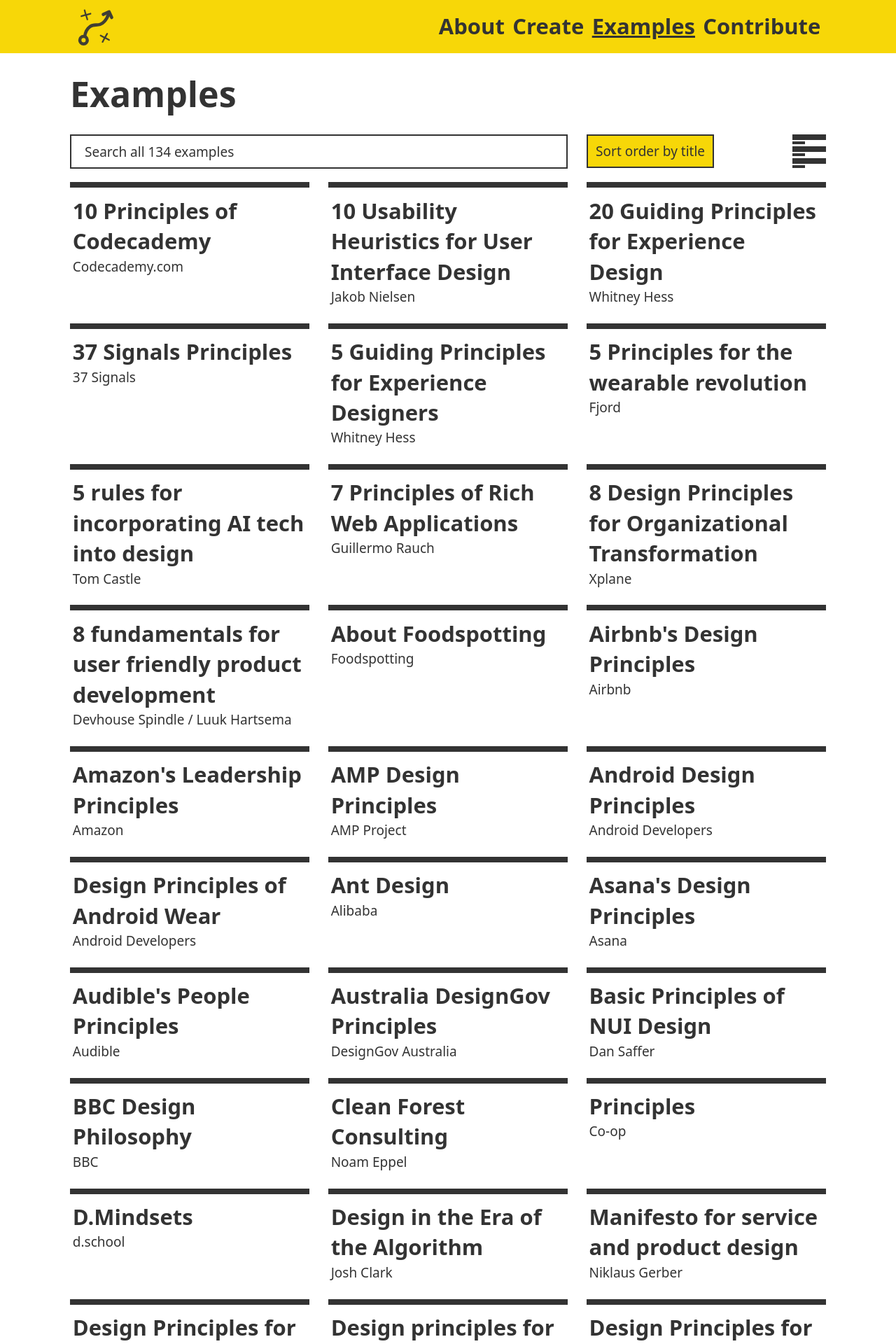
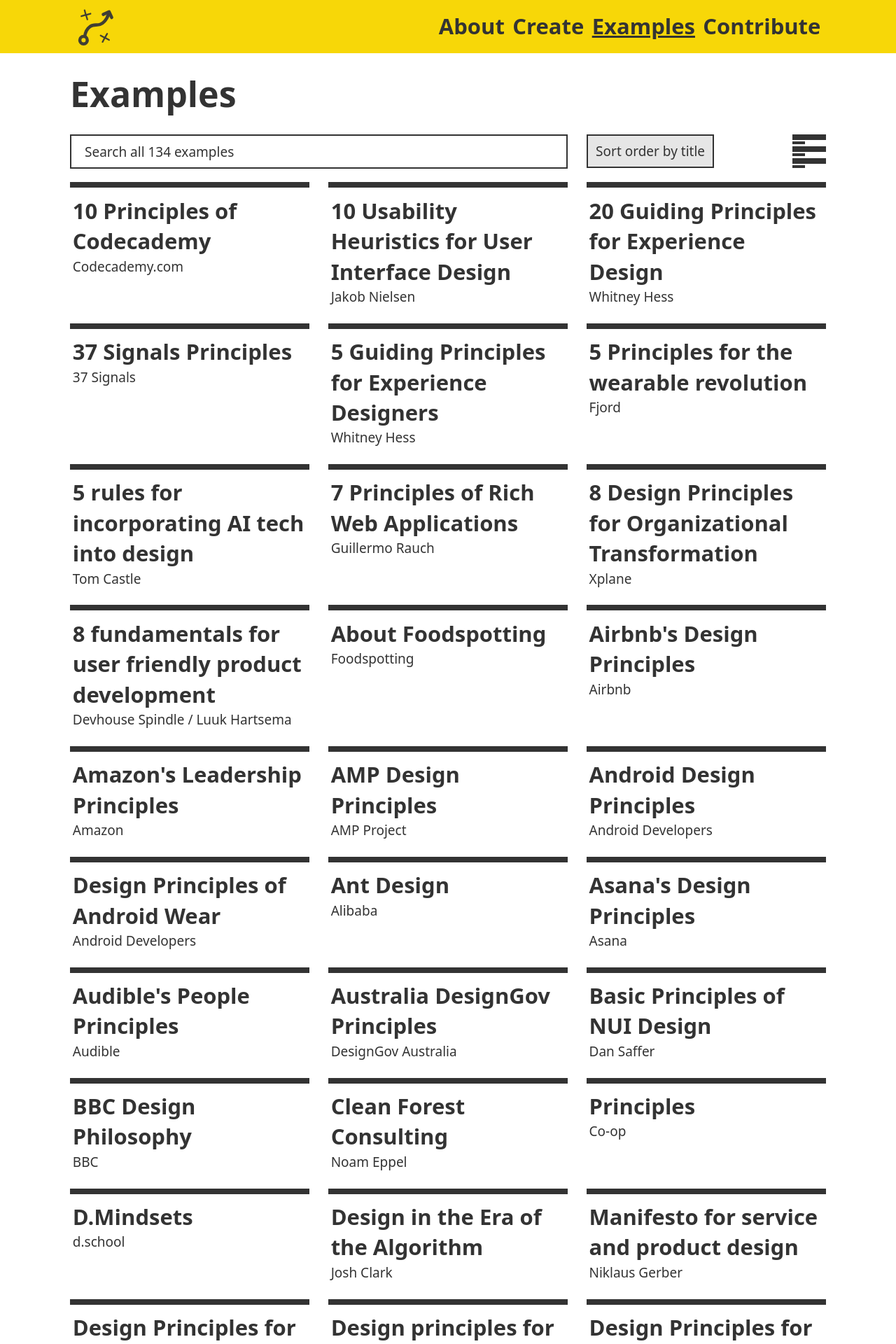
Before and after one commit to benbrignell/principles.design, a Jekyll site: the page built from examples.md, in a window 1280 px wide. Shown: the top 1920 px of the page at 70% size. Built offline with Jekyll 4.4.1, drawn with Linux system fonts in a browser that asks for light colours; nearby versions of some CDN libraries.

Commit message:
created secondary btn style and made sort button less obnoxious

```diff
--- a/_layouts/examples.html
+++ b/_layouts/examples.html
@@ -13,7 +13,7 @@
   <div class="wrapper">
     <input class="search" placeholder="Search all {{ site.examples.size }} examples" />
     <div class="toggle">
-      <span class="sort btn" data-sort="title">
+      <span class="sort btn btn-secondary" data-sort="title">
         Sort order by title <img src="{{site.baseurl}}/images/sort-arrow.svg" class="sort-arrow" alt="arrow indicating sort order">
       </span>
       <a href="javascript:return false;" class="view-toggle">
--- a/_sass/_scratch.scss
+++ b/_sass/_scratch.scss
@@ -428,6 +428,9 @@
     cursor:pointer;
     border: solid 2px $black;
 }
+.btn-secondary {
+  background: $silver;
+}
 input[type=submit]:hover, .btn:hover {
   background: lighten($primary, 10%);
 }
```
